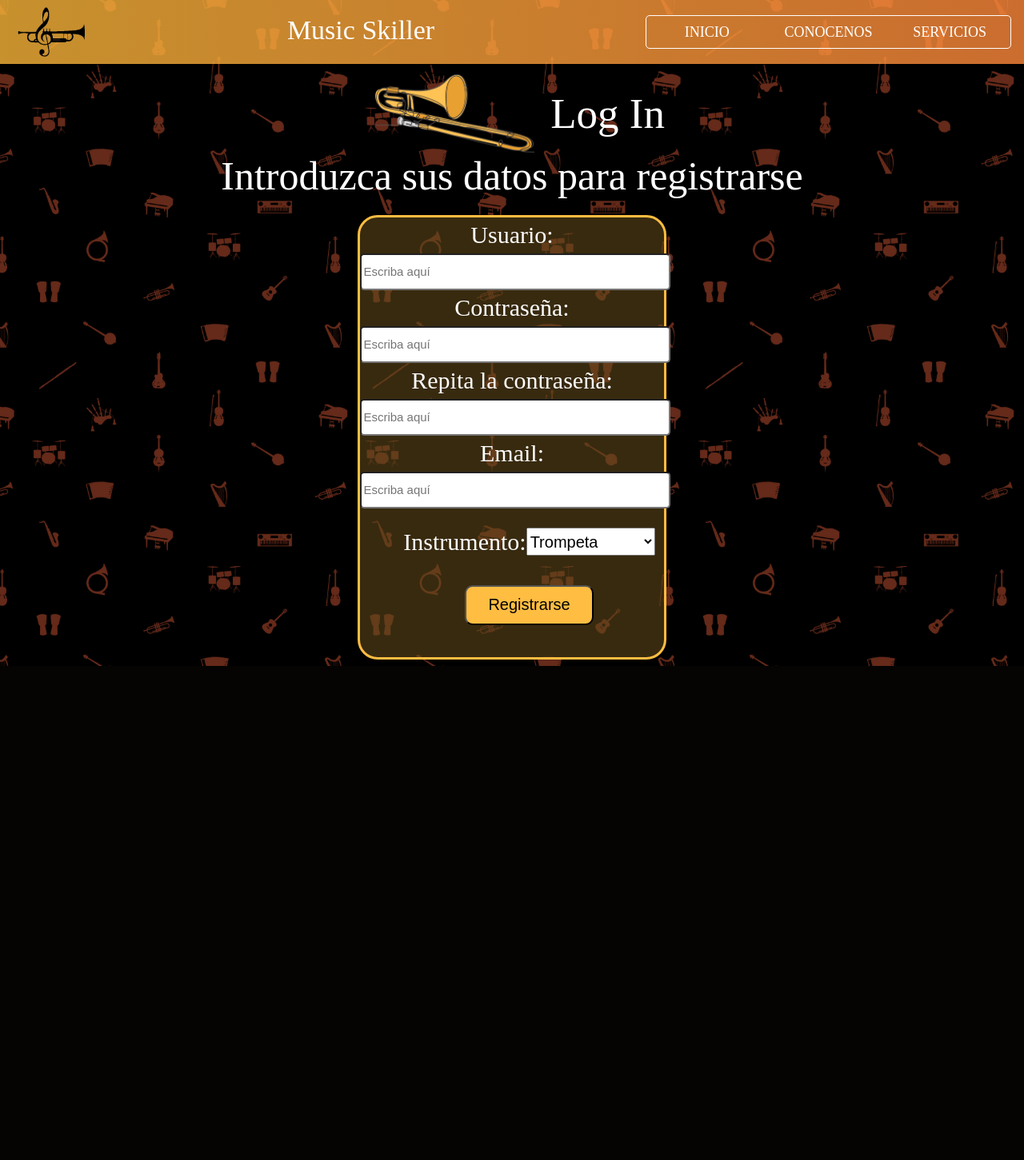
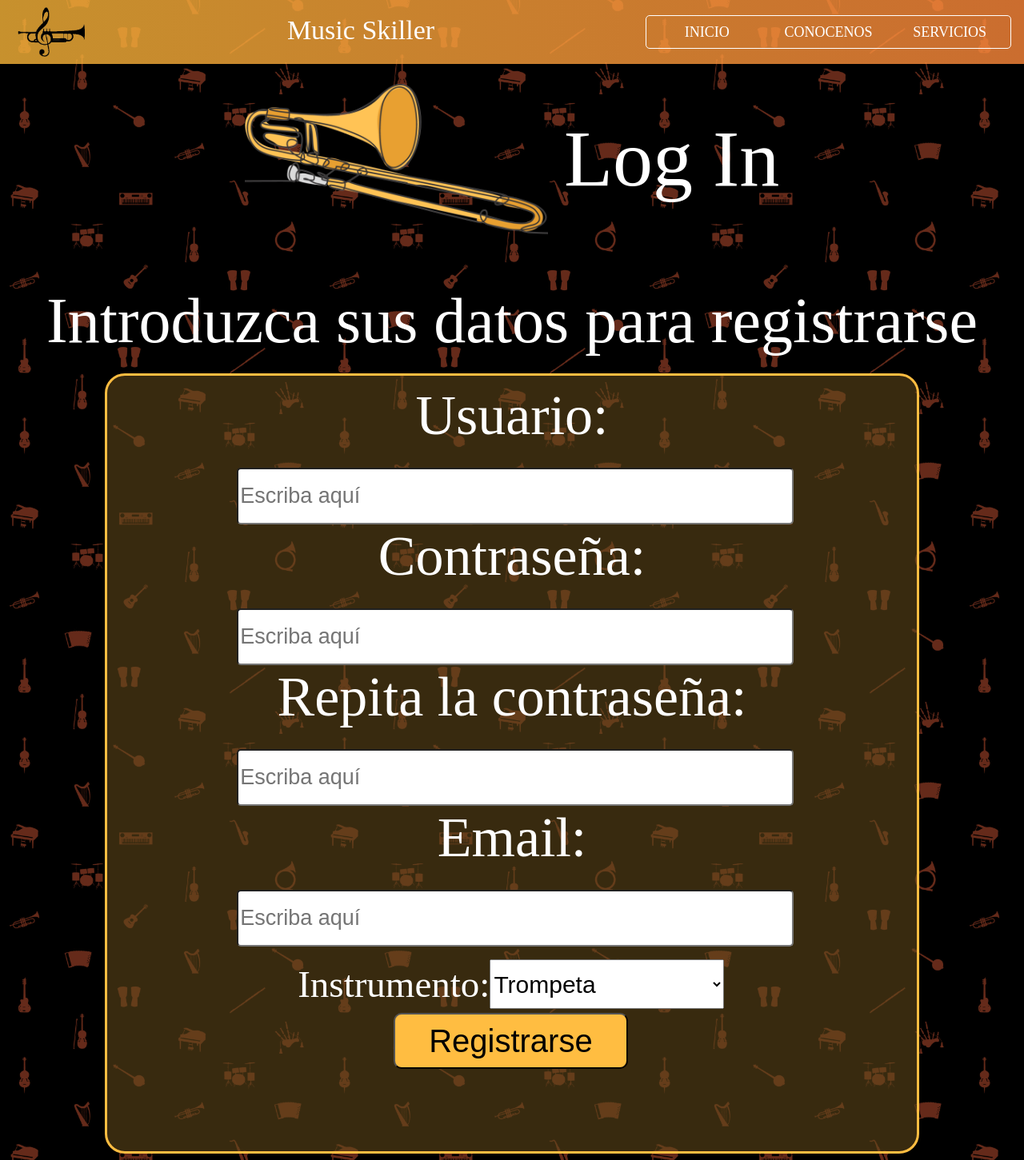
Before and after one commit to Arturmick/Music-Skiller, a PHP site: page /newUser.html in a window 1280 px wide. Shown: the whole page at 80% size. Before the commit the page ends 833 px from the top, so only its background shows below. Run offline with PHP 8.4, Linux system fonts and the light colour scheme.

Commit message:
arreglos presentacion aplicacion

```diff
--- /dev/null
+++ b/check_login.php
@@ -0,0 +1,6 @@
+
+<?php
+session_start();
+header('Content-Type: application/json');
+echo json_encode(['loggedIn' => isset($_SESSION['nick'])]);
+?>
--- a/css/styles.css
+++ b/css/styles.css
@@ -1,6 +1,8 @@
 body {
     background-image: url('../imagenes/fondoGrande5.jpg');
-    background-size: cover;
+    background-size: cover; /* Ensure the background covers the entire screen */
+    background-attachment: fixed; /* Keep the background fixed in place */
+    background-position: center; /* Center the background image */
 }
 /*************************** cabecera **************************/
 .cabecera {
@@ -116,12 +118,26 @@ body {
     justify-content: center;
     display: flex;
     color: white;
-    font-size: 53px;
-    margin-top: 1%;
-    margin-left: 20px;
+    font-size: 50px;
+    margin-top: 2%;
+
+}
+.tituloSelectorMenu
+{
+    align-items: center;
+    justify-content: center;
+    display: flex;
+    color: white;
+    font-size: 100px;
+    margin-top: 2%;
+}
+.tituloSelectorMenu img{
+    width: 30%;
+    height: auto;
+    margin-right: 20px;
 }
 .tituloSelector img {
-    width: 16%;
+    width: 10%;
     height: auto;
     margin-right: 20px;
 }
@@ -259,17 +323,29 @@ justify-content: center;
     color: white;
     text-align: center;
     width: 100%;
-    font-size: 50px;
-
+    font-size: 80px;
+   margin-top: 5%;
 }
 #formulario {
+    margin-top: 10px;
     color: white;
     display: flex;
     justify-content: center;
     text-align: center;
     width: 100%;
     height: auto;
-    font-size: 30px;
+    font-size: 50px;
+
+}
+#formulario2 {
+    margin-top: 10px;
+    color: white;
+    display: flex;
+    justify-content: center;
+    text-align: center;
+    width: 100%;
+    height: auto;
+    font-size: 20px;
 
 }
 #labels{
@@ -281,21 +357,41 @@ justify-content: center;
 }
 #labels label {
     width: 100%;
-    height: 30px;
-    font-size: 30px;
-    margin-top: 5px;
+    height: 95px;
+    font-size: 70px;
+    margin-top: 80px;
 }
 #labels input {
     width: 100%;
-    height: 40px;
-    font-size: 15px;
+    height: 65px;
+    font-size: 27px;
+    border-radius: 5px;
+    margin-top: 10px;
+}
+#labels2{
+    display: flex;
+    width: 100%;
+    height: auto;
+    flex-direction: column;
+
+}
+#labels2 label {
+    width: 100%;
+    height: 95px;
+    font-size: 70px;
+
+}
+#labels2 input {
+    width: 100%;
+    height: 65px;
+    font-size: 27px;
     border-radius: 5px;
     margin-top: 10px;
 }
 #selectorInstrumento {
     width: 85%;
     height: 140px;
-    font-size: 30px;
+    font-size: 47px;
     border-radius: 5px;
     margin-top:15px;
     display: flex;
@@ -305,14 +401,14 @@ justify-content: center;
     margin-left: 50px;
 }
 #selectorInstrumento select {
-    font-size: 20px;
+    font-size: 30px;
     width: 50%;
-    height: 35px;
+    height: 62px;
 
 }
 #selectorInstrumento input {
-    font-size: 20px;
-    height: 50px;
+    font-size: 40px;
+    height: 70px;
     width: 50%;
     color: black;
     background-color: #ffbd41;
@@ -343,19 +439,19 @@ justify-content: center;
 #decoracionLogin{
     border: 3px solid #ffbd41;
     background-color: #664c1b8e;
-    height: 380px;
+    height: 750px;
     border-radius: 25px;
-    width: 20%;
+    width: 70%;
     margin-left: auto;
     margin-right: auto;
-    margin-top: 50px;
+    margin-top: 100px;
 }
 #decoracionRegistro{
     border: 3px solid #ffbd41;
     background-color: #664c1b8e;
-    height: 550px;
+    height: 970px;
     border-radius: 25px;
-    width: 30%;
+    width: 80%;
     margin-left: auto;
     margin-right: auto;
     margin-top: 20px;
--- a/ejercicio.php
+++ b/ejercicio.php
@@ -69,5 +69,10 @@ $ejercicio = isset($_GET['ejercicio']) ? $_GET['ejercicio'] : null;
 <div id="partitura">
     <img src="<?php echo htmlspecialchars($imagenGrande); ?>" alt=""<img src="<?php echo htmlspecialchars($imagenGrande); ?>" alt="<?php echo htmlspecialchars($nivel . ' ' . $ejercicio); ?>">
 </div>
+<div class="controles">
+    <div id="play">
+        <img src="imagenes/jugar.png" alt="Play">
+    </div>
+</div>
 </body>
 </html>
--- a/index.php
+++ b/index.php
@@ -7,6 +7,7 @@ session_start();
     <meta charset="UTF-8">
     <meta name="viewport" content="width=device-width, initial-scale=1.0">
     <title>Music Skiller</title>
+    <link rel="icon" href="imagenes/logoFondoBlanco.png" type="image/png">
     <link rel="stylesheet" href="css/styles.css">
     <script src="scripts/scripts.js"></script>
 </head>
@@ -39,7 +40,7 @@ session_start();
     <?php } ?>
 </div>
 </div>
-<div class="tituloSelector">
+<div class="tituloSelectorMenu">
     <img src="imagenes/trombon.png" alt="">
     <div id="instrumento">Trombón</div>
 </div>
@@ -59,7 +60,8 @@ session_start();
         <div id="medio">Medio</div>
         <div id="avanzado" class="">Avanzado</div>
     </div>
-    <div id="ejercicios"></div>
+    <div id="ejercicios">
+    </div>
 </div>
 </body>
 </html>
--- a/logOut.php
+++ b/logOut.php
@@ -43,7 +43,7 @@ session_destroy();
 
 <?php if (isset($_SESSION['nick'])) { ?>
 
-    <div class="tituloSelector">
+    <div class="tituloSelectorMenu">
         <img src="imagenes/trombon.png" alt="">
         <div id="instrumento"><?php echo htmlspecialchars($_SESSION['nick']); ?></div>
     </div>
@@ -81,7 +81,7 @@ session_destroy();
 
 <?php } else { ?>
 
-    <div class="tituloSelector">
+    <div class="tituloSelectorMenu">
         <img src="imagenes/trombon.png" alt="">
         <div id="instrumento">Adiós</div>
     </div>
--- a/login.php
+++ b/login.php
@@ -23,7 +23,7 @@ session_start();
         </div>
         </div>
     </div>
-    <div class="tituloSelector">
+    <div class="tituloSelectorMenu">
         <img src="imagenes/trombon.png" alt="">
         <div id="instrumento">Log In</div>
     </div>
--- a/newUser.html
+++ b/newUser.html
@@ -20,17 +20,17 @@
         </div>
         </div>
     </div>
-    <div class="tituloSelector">
+    <div class="tituloSelectorMenu">
         <img src="imagenes/trombon.png" alt="">
         <div id="tituloInstrumento">Log In</div>
     </div>
     <div id="tituloLogin">Introduzca sus datos para registrarse</div>
 
     <div id="decoracionRegistro">
-        <div id="formulario">
+        <div id="formulario2">
 
             <form action="new_user.php" method="post" id="registroForm">
-                <div id="labels">
+                <div id="labels2">
                     <label for="nick">Usuario:</label>
                     <input type="text" id="nick" name="nick" required placeholder="Escriba aquí">
                     <label for="pass">Contraseña:</label>
--- a/userData.php
+++ b/userData.php
@@ -40,9 +40,9 @@ session_start();
 
 <?php if (isset($_SESSION['nick'])) { ?>
 
-    <div class="tituloSelector">
+    <div class="tituloSelectorMenu">
         <img src="imagenes/trombon.png" alt="">
-        <div id="instrumento"><?php echo htmlspecialchars($_SESSION['nick']); ?></div>
+        <div id="instrumento">Hola <?php echo htmlspecialchars($_SESSION['nick']); ?></div>
     </div>
     <div id="tituloLogin">Perfil:</div>
     <div id="decoracionLogin">
```
Also changed, not shown: other parts of css/styles.css (+70 -22 lines), scripts/scripts.js (+94 -9 lines), imagenes/jugar.png (added), imagenes/logoFondoBlanco.png (added), imagenes/pausa.png (added), 1 other file.
